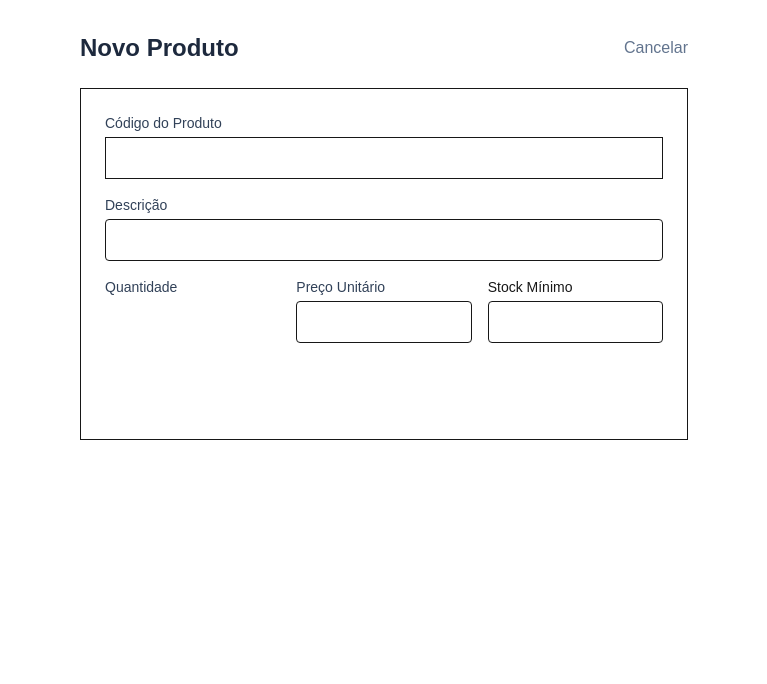
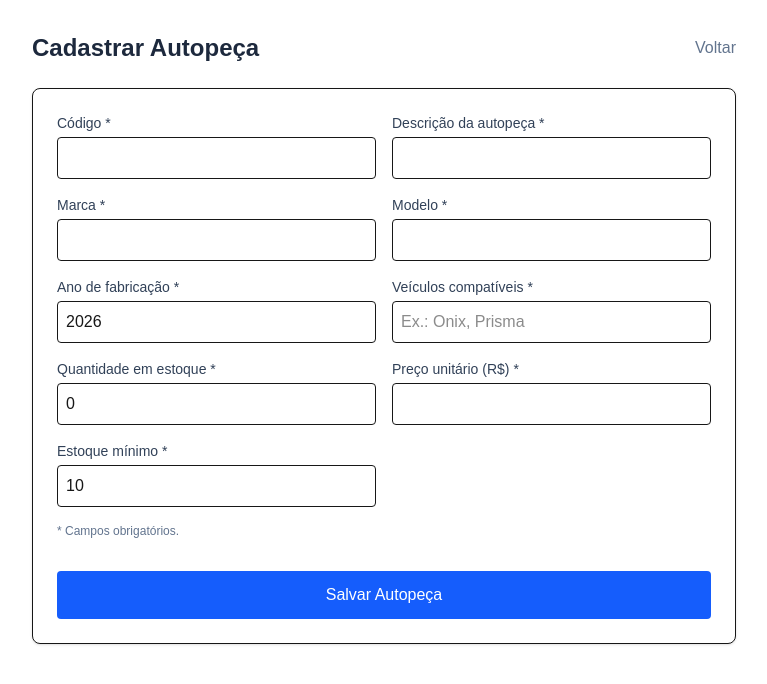
Before and after one commit to yohana0958/ControloStok, a Next.js app: page /produtos/form in a window 1280 px wide. Shown: the top 684 px of the page, without its empty margins (256-1023 px from the left). Built offline with nearby package versions, Linux system fonts and the light colour scheme.

Commit message:
SAEP: ampliar formulario de autopecas

```diff
--- a/app/produtos/form/page.tsx
+++ b/app/produtos/form/page.tsx
@@ -1,85 +1,97 @@
 'use client';
+
 import { useState, useEffect, Suspense } from 'react';
 import { useRouter, useSearchParams } from 'next/navigation';
 import Link from 'next/link';
 import api from '../../lib/api';
 import Swal from 'sweetalert2';
+
 function FormularioProdutoContent() {
   const router = useRouter();
   const searchParams = useSearchParams();
   const idParam = searchParams.get('id');
   const [codigo, setCodigo] = useState('');
   const [descricao, setDescricao] = useState('');
-const [quantidade, setQuantidade] = useState('');
+  const [marca, setMarca] = useState('');
+  const [modelo, setModelo] = useState('');
+  const [anoFabricacao, setAnoFabricacao] = useState(String(new Date().getFullYear()));
+  const [veiculosCompativeis, setVeiculosCompativeis] = useState('');
+  const [quantidade, setQuantidade] = useState('0');
   const [valorUnitario, setValorUnitario] = useState('');
-const [estoqueMinimo, setEstoqueMinimo] = useState('');
+  const [estoqueMinimo, setEstoqueMinimo] = useState('10');
   const [editandoId, setEditandoId] = useState<number | null>(null);
+
   useEffect(() => {
-if (idParam) {
-api.get(`/produtos/${idParam}`).then(res => {
-const p = res.data;
-setEditandoId(p.id); setCodigo(p.codigo); setDescricao
-(p.descricao);
-setQuantidade(String(p.quantidade)); setValorUnitario(String(p.valorUnitario)); setEstoqueMinimo(String(p.estoqueMinimo));
-});
-}
+    if (!idParam) return;
+    api.get(`/produtos/${idParam}`).then(({ data: p }) => {
+      setEditandoId(p.id);
+      setCodigo(p.codigo ?? '');
+      setDescricao(p.descricao ?? '');
+      setMarca(p.marca ?? '');
+      setModelo(p.modelo ?? '');
+      setAnoFabricacao(String(p.anoFabricacao ?? new Date().getFullYear()));
+      setVeiculosCompativeis(p.veiculosCompativeis ?? '');
+      setQuantidade(String(p.quantidade ?? 0));
+      setValorUnitario(String(p.valorUnitario ?? ''));
+      setEstoqueMinimo(String(p.estoqueMinimo ?? 10));
+    }).catch(() => Swal.fire('Erro', 'Não foi possível carregar o produto.', 'error'));
   }, [idParam]);
+
   const salvar = async (e: React.FormEvent) => {
     e.preventDefault();
-const payload = { codigo, descricao, quantidade: Number(quantidade), valorUnitario: Number(valorUnitario), estoqueMinimo: Number(estoqueMinimo) };
+    const payload = {
+      codigo: codigo.trim(),
+      descricao: descricao.trim(),
+      marca: marca.trim(),
+      modelo: modelo.trim(),
+      anoFabricacao: Number(anoFabricacao),
+      veiculosCompativeis: veiculosCompativeis.trim(),
+      quantidade: Number(quantidade),
+      valorUnitario: Number(valorUnitario),
+      estoqueMinimo: Number(estoqueMinimo)
+    };
+    if (payload.quantidade < 0 || payload.valorUnitario < 0 || payload.estoqueMinimo < 0) {
+      await Swal.fire('Atenção', 'Quantidade, preço e estoque mínimo não podem ser negativos.', 'warning');
+      return;
+    }
     try {
       if (editandoId) await api.put(`/produtos/${editandoId}`, payload);
       else await api.post('/produtos', payload);
-
-await Swal.fire('Sucesso!', 'Produto guardado com sucesso.', 'success');
+      await Swal.fire('Sucesso!', 'Autopeça salva com sucesso.', 'success');
       router.push('/produtos');
     } catch (error: any) {
-Swal.fire('Erro!', error.response?.data?.erro || 'Erro ao guardar.', 'warning');
+      Swal.fire('Erro!', error.response?.data?.erro || 'Não foi possível salvar a autopeça.', 'error');
     }
   };
+
+  const campo = 'w-full p-2 border rounded outline-none focus:ring-2 focus:ring-blue-500';
+  const rotulo = 'block text-sm font-medium text-slate-700 mb-1';
+
   return (
-<div className="max-w-2xl mx-auto p-8">
+    <div className="max-w-3xl mx-auto p-8">
       <div className="flex justify-between items-center mb-6">
-<h1 className="text-2xl font-bold text-slate-800">{editandoId ? 'Editar Produto' : 'Novo Produto'}</h1>
-<Link href="/produtos" className="text-slate-500 hover:underline">Cancelar</Link>
+        <h1 className="text-2xl font-bold text-slate-800">{editandoId ? 'Editar Autopeça' : 'Cadastrar Autopeça'}</h1>
+        <Link href="/produtos" className="text-slate-500 hover:underline">Voltar</Link>
       </div>
-<form onSubmit={salvar} className="bg-white p-6 rounded-lgshadow border space-y-4">
-<div>
-<label className="block text-sm font-medium text-slate-700 mb-1">Código do Produto</label>
-<input type="text" required value={codigo} onChange={e => setCodigo(e.target.value)} className="w-full p-2 border roundedoutline-none focus:ring-2 focus:ring-blue-500" />
+      <form onSubmit={salvar} className="bg-white p-6 rounded-lg shadow border space-y-4">
+        <div className="grid grid-cols-1 md:grid-cols-2 gap-4">
+          <div><label className={rotulo}>Código *</label><input className={campo} required maxLength={50} value={codigo} onChange={e => setCodigo(e.target.value)} /></div>
+          <div><label className={rotulo}>Descrição da autopeça *</label><input className={campo} required maxLength={255} value={descricao} onChange={e => setDescricao(e.target.value)} /></div>
+          <div><label className={rotulo}>Marca *</label><input className={campo} required value={marca} onChange={e => setMarca(e.target.value)} /></div>
+          <div><label className={rotulo}>Modelo *</label><input className={campo} required value={modelo} onChange={e => setModelo(e.target.value)} /></div>
+          <div><label className={rotulo}>Ano de fabricação *</label><input className={campo} type="number" min="1900" max={new Date().getFullYear() + 1} required value={anoFabricacao} onChange={e => setAnoFabricacao(e.target.value)} /></div>
+          <div><label className={rotulo}>Veículos compatíveis *</label><input className={campo} required placeholder="Ex.: Onix, Prisma" value={veiculosCompativeis} onChange={e => setVeiculosCompativeis(e.target.value)} /></div>
+          <div><label className={rotulo}>Quantidade em estoque *</label><input className={campo} type="number" min="0" required value={quantidade} onChange={e => setQuantidade(e.target.value)} /></div>
+          <div><label className={rotulo}>Preço unitário (R$) *</label><input className={campo} type="number" min="0" step="0.01" required value={valorUnitario} onChange={e => setValorUnitario(e.target.value)} /></div>
+          <div><label className={rotulo}>Estoque mínimo *</label><input className={campo} type="number" min="0" required value={estoqueMinimo} onChange={e => setEstoqueMinimo(e.target.value)} /></div>
         </div>
-<div>
-<label className="block text-sm font-medium text-slate-700 mb-1">Descrição</label>
-<input type="text" required value={descricao} onChange={e => setDescricao(e.target.value)} className="w-full p-2 border rounded outline-none focus:ring-2 focus:ring-blue-500" />
-</div>
-<div className="grid grid-cols-3 gap-4">
-<div>
-<label className="block text-sm font-medium text-slate-700 mb-1">Quantidade</label>
-<input type="number" required value={quantidade} onChange={e => setQuantidade(e.target.value)} className="w-full p-2border rounded outline-none focus:ring-2 focus:ring-blue-500" />
-</div>
-<div>
-<label className="block text-sm font-medium text-slate-700 mb-1">Preço Unitário</label>
-<input type="number" step="0.01" required value={valorUnitario} onChange={e => setValorUnitario(e.target.value)} className="w-full p-2 border rounded outline-none focus:ring-2 focus:ring-blue-500" />
-</div>
-<div>
-<label className="block text-sm font-medium tex
-t-slate-700 mb-1">Stock Mínimo</label>
-<input type="number" required value={estoqueMinimo} onChange={e => setEstoqueMinimo(e.target.value)} className="w-full
-p-2 border rounded outline-none focus:ring-2 focus:ring-blue-500" />
-</div>
-</div>
-<button type="submit" className="w-full mt-4 bg-blue-60
-0 text-white p-2 rounded font-medium hover:bg-blue-700 transition">Guar
-dar Produto</button>
+        <p className="text-xs text-slate-500">* Campos obrigatórios.</p>
+        <button type="submit" className="w-full mt-4 bg-blue-600 text-white p-3 rounded font-medium hover:bg-blue-700 transition">Salvar Autopeça</button>
       </form>
     </div>
   );
 }
+
 export default function FormularioProduto() {
-return (
-<Suspense fallback={<div className="p-8 text-center">A carrega
-r...</div>}>
-<FormularioProdutoContent />
-</Suspense>
-);
+  return <Suspense fallback={<div className="p-8 text-center">Carregando...</div>}><FormularioProdutoContent /></Suspense>;
 }
```
Lines whose indentation alone changed are shown as unchanged.
